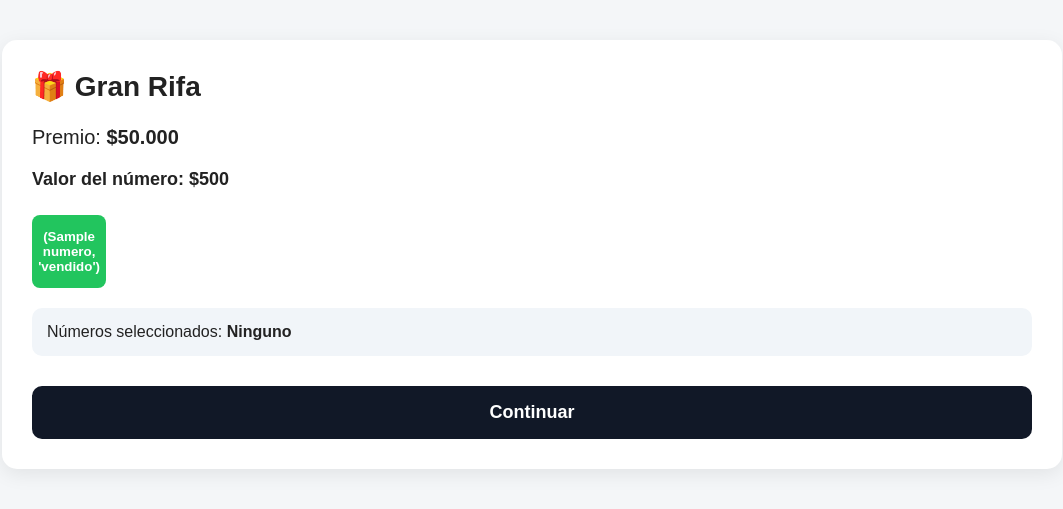
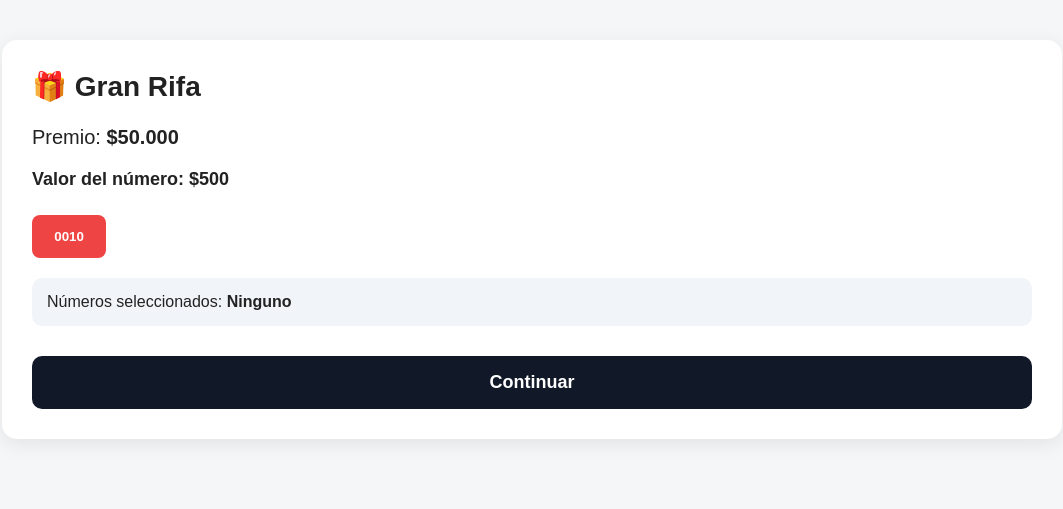
Before and after one commit to zelriicks-web/rifa, a Flask app: page / in a window 1280 px wide. Shown: the part 114-623 px from the top of the page, without its empty margins (108-1171 px from the left). Run offline with Flask 3, Linux system fonts and the light colour scheme; a database or web service that is not in the repository returns one stand-in record (values such as "Sample title"); some libraries are stand-ins or nearby versions.

Commit message:
Update index.html

```diff
--- a/templates/index.html
+++ b/templates/index.html
@@ -143,16 +143,18 @@
 
 <div class="numeros">
 
-    {% for numero in numeros %}
+{% for numero, estado in numeros %}
 
-        <button
-            class="numero"
-            onclick="seleccionar(this)"
-        >
-            {{ numero }}
-        </button>
+    <button
+        class="numero {% if estado == 'vendido' %}vendido{% endif %}"
+        {% if estado != 'vendido' %}
+        onclick="seleccionar(this)"
+        {% endif %}
+    >
+        {{ "%04d"|format(numero) }}
+    </button>
 
-    {% endfor %}
+{% endfor %}
 
 </div>
 
```
